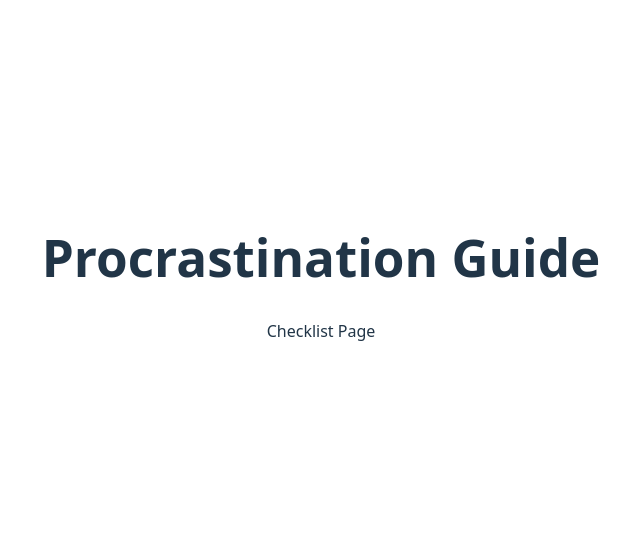
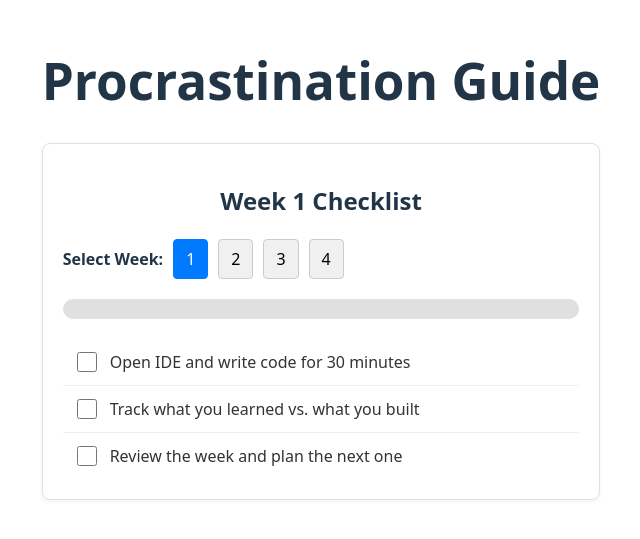
Before and after one commit to mayank-arora/rust-breaker, a React (Vite) app: page /checklist in a window 1280 px wide. Shown: the part 131-670 px from the top of the page, without its empty margins (319-959 px from the left). Built offline with nearby package versions, Linux system fonts and the light colour scheme.

Commit message:
feat: Implement daily checklist system

```diff
--- /dev/null
+++ b/src/components/checklist/Checklist.css
@@ -0,0 +1,50 @@
+.checklist-container {
+  max-width: 600px;
+  margin: 20px auto;
+  padding: 20px;
+  border: 1px solid #e0e0e0;
+  border-radius: 8px;
+  background-color: #fff;
+  box-shadow: 0 2px 4px rgba(0,0,0,0.05);
+}
+
+.week-selector {
+  margin-bottom: 20px;
+  display: flex;
+  align-items: center;
+  gap: 10px;
+}
+
+.week-selector span {
+  font-weight: bold;
+}
+
+.week-selector button {
+  padding: 8px 12px;
+  border: 1px solid #ccc;
+  background-color: #f0f0f0;
+  cursor: pointer;
+  border-radius: 4px;
+  transition: all 0.2s;
+}
+
+.week-selector button.active {
+  background-color: #007bff;
+  color: white;
+  border-color: #007bff;
+}
+
+.progress-bar {
+  width: 100%;
+  height: 20px;
+  background-color: #e0e0e0;
+  border-radius: 10px;
+  margin-bottom: 20px;
+  overflow: hidden;
+}
+
+.progress-bar-fill {
+  height: 100%;
+  background-color: #4caf50;
+  transition: width 0.3s ease-in-out;
+}
--- a/src/components/checklist/Checklist.tsx
+++ b/src/components/checklist/Checklist.tsx
@@ -1,7 +1,52 @@
-import React from "react";
+import React, { useState, useMemo } from "react";
+import { useChecklist } from "../../hooks/useChecklist";
+import ChecklistItem from "./ChecklistItem";
+import "./Checklist.css";
 
 const Checklist: React.FC = () => {
-  return <div>Checklist Page</div>;
+  const { items, toggleItem } = useChecklist();
+  const [selectedWeek, setSelectedWeek] = useState(1);
+
+  const filteredItems = useMemo(() => {
+    return items.filter((item) => item.week === selectedWeek);
+  }, [items, selectedWeek]);
+
+  const completionPercentage = useMemo(() => {
+    if (filteredItems.length === 0) return 0;
+    const completedCount = filteredItems.filter(
+      (item) => item.completed
+    ).length;
+    return Math.round((completedCount / filteredItems.length) * 100);
+  }, [filteredItems]);
+
+  return (
+    <div className="checklist-container">
+      <h2>Week {selectedWeek} Checklist</h2>
+      <div className="week-selector">
+        <span>Select Week:</span>
+        {[1, 2, 3, 4].map((week) => (
+          <button
+            key={week}
+            className={selectedWeek === week ? "active" : ""}
+            onClick={() => setSelectedWeek(week)}
+          >
+            {week}
+          </button>
+        ))}
+      </div>
+      <div className="progress-bar">
+        <div
+          className="progress-bar-fill"
+          style={{ width: `${completionPercentage}%` }}
+        />
+      </div>
+      <div className="checklist">
+        {filteredItems.map((item) => (
+          <ChecklistItem key={item.id} item={item} onToggle={toggleItem} />
+        ))}
+      </div>
+    </div>
+  );
 };
 
 export default Checklist;
--- /dev/null
+++ b/src/components/checklist/ChecklistItem.css
@@ -0,0 +1,28 @@
+.checklist-item {
+  display: flex;
+  align-items: center;
+  padding: 10px;
+  border-bottom: 1px solid #eee;
+  transition: background-color 0.2s;
+}
+
+.checklist-item:last-child {
+  border-bottom: none;
+}
+
+.checklist-item label {
+  margin-left: 10px;
+  color: #333;
+  transition: color 0.2s;
+}
+
+.checklist-item.completed label {
+  text-decoration: line-through;
+  color: #aaa;
+}
+
+.checklist-item input[type="checkbox"] {
+  cursor: pointer;
+  width: 20px;
+  height: 20px;
+}
--- /dev/null
+++ b/src/components/checklist/ChecklistItem.tsx
@@ -0,0 +1,24 @@
+import React from "react";
+import { ChecklistItem as ChecklistItemType } from "../../types";
+import "./ChecklistItem.css";
+
+interface ChecklistItemProps {
+  item: ChecklistItemType;
+  onToggle: (id: string) => void;
+}
+
+const ChecklistItem: React.FC<ChecklistItemProps> = ({ item, onToggle }) => {
+  return (
+    <div className={`checklist-item ${item.completed ? "completed" : ""}`}>
+      <input
+        type="checkbox"
+        id={item.id}
+        checked={item.completed}
+        onChange={() => onToggle(item.id)}
+      />
+      <label htmlFor={item.id}>{item.text}</label>
+    </div>
+  );
+};
+
+export default ChecklistItem;
--- /dev/null
+++ b/src/data/checklistItems.ts
@@ -0,0 +1,13 @@
+import { ChecklistItem } from '../types';
+
+export const checklistItems: ChecklistItem[] = [
+    // Week 1
+    { id: 'w1d1-1', text: 'Open IDE and write code for 30 minutes', week: 1, category: 'daily', completed: false },
+    { id: 'w1d1-2', text: 'Track what you learned vs. what you built', week: 1, category: 'daily', completed: false },
+    { id: 'w1-weekly-1', text: 'Review the week and plan the next one', week: 1, category: 'weekly', completed: false },
+
+    // Week 2
+    { id: 'w2d1-1', text: 'Code for 45 minutes', week: 2, category: 'daily', completed: false },
+    { id: 'w2d1-2', text: 'Push your code to GitHub', week: 2, category: 'daily', completed: false },
+    { id: 'w2-weekly-1', text: 'Write a short blog post about your progress', week: 2, category: 'weekly', completed: false },
+];
--- /dev/null
+++ b/src/hooks/useChecklist.ts
@@ -0,0 +1,29 @@
+import { useState, useEffect } from 'react';
+import { ChecklistItem } from '../types';
+import { checklistItems as initialData } from '../data/checklistItems';
+import { loadFromStorage, saveToStorage } from '../utils/storage';
+
+const CHECKLIST_STORAGE_KEY = 'procrastination-checklist';
+
+const initializeChecklistData = (): ChecklistItem[] => {
+    const storedData = loadFromStorage<ChecklistItem[]>(CHECKLIST_STORAGE_KEY);
+    return storedData || initialData;
+};
+
+export const useChecklist = () => {
+    const [items, setItems] = useState<ChecklistItem[]>(initializeChecklistData());
+
+    useEffect(() => {
+        saveToStorage(CHECKLIST_STORAGE_KEY, items);
+    }, [items]);
+
+    const toggleItem = (id: string) => {
+        setItems((prevItems) =>
+            prevItems.map((item) =>
+                item.id === id ? { ...item, completed: !item.completed } : item
+            )
+        );
+    };
+
+    return { items, toggleItem };
+};
```
